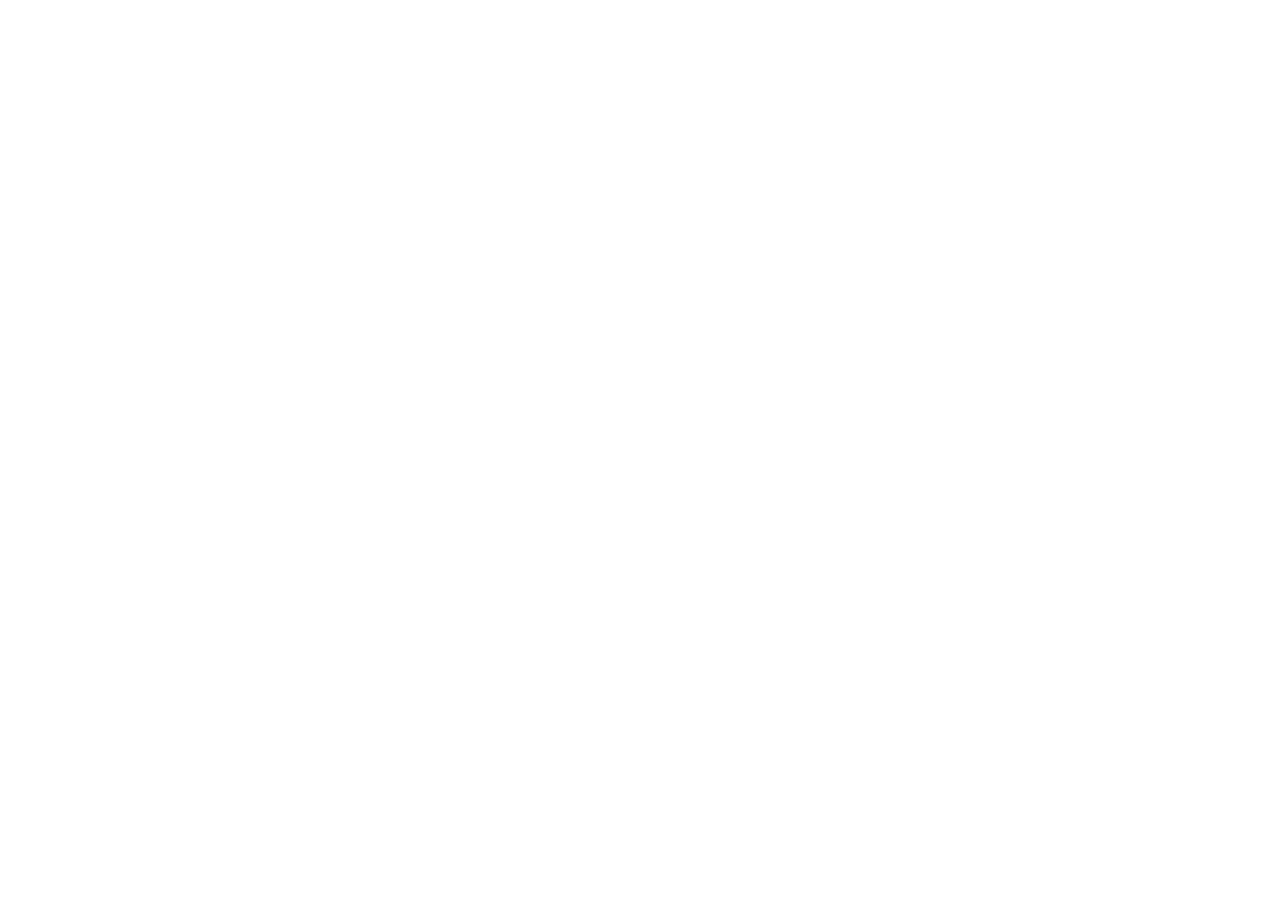
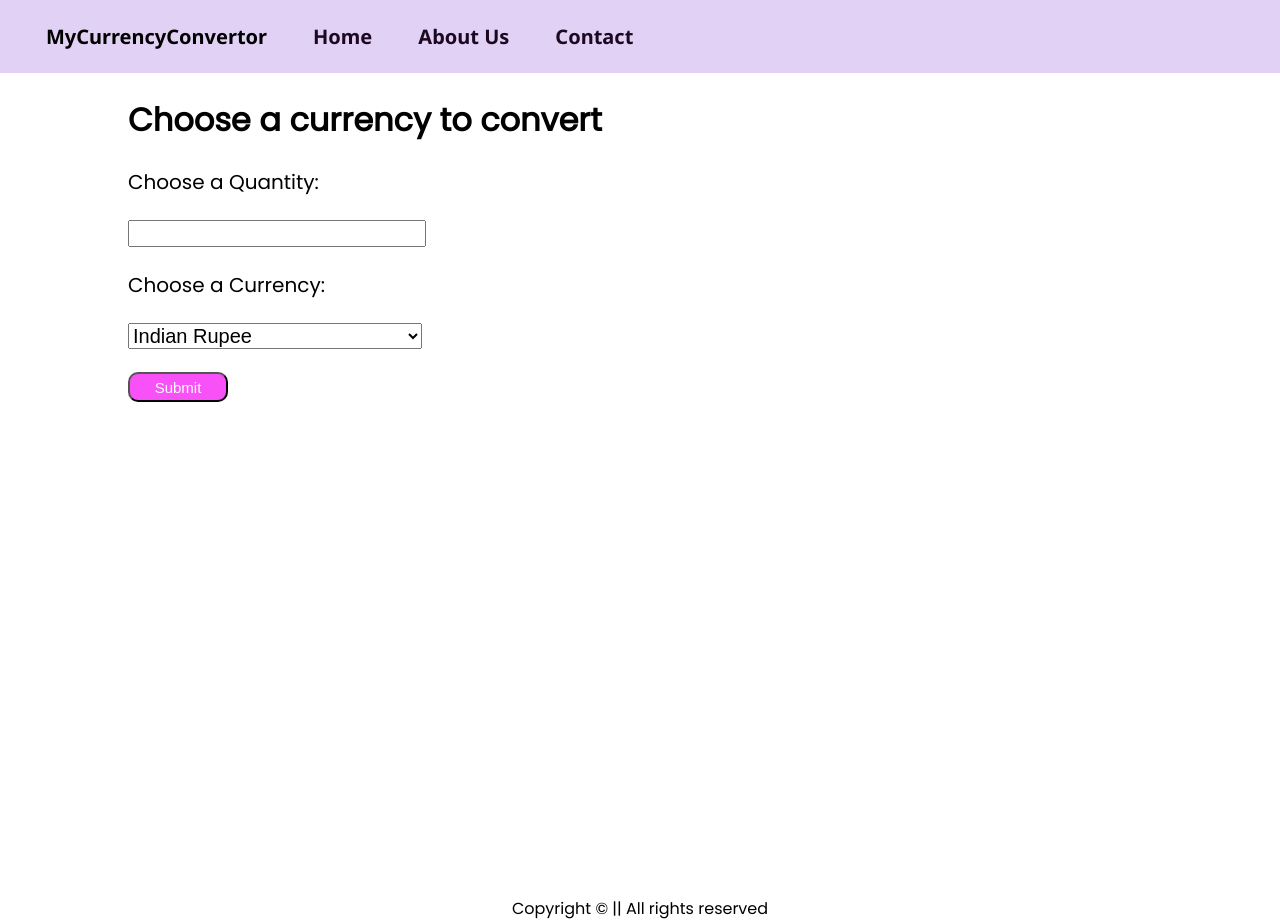
Before and after one commit to anjali-sharma-27/Currency-Convertor, a plain HTML site: page index.html in a window 1280 px wide. Before the commit the page ends 800 px from the top, so only its background shows below. Drawn offline with Linux system fonts and the light colour scheme.

Commit message:
changes commited

```diff
--- a/app.js
+++ b/app.js
@@ -0,0 +1,30 @@
+console.log("App.js working");
+
+
+
+const populate = async (value, currency) => {
+    let myStr = ""
+    url = "https://api.currencyapi.com/v3/latest?apikey=cur_live_7UStkUqQNBmahSoy8K635tE3Sjr5fK1UVPmVloZ2&base_currency=" + currency;
+    let response = await fetch(url);
+    let rJson = await response.json()
+    console.log(rJson)
+    for(let key of Object.keys(rJson["data"])){
+         myStr += ` <tr>
+                      <td>${key}</td>
+                      <td>${rJson["data"][key]["code"]}</td>
+                      <td>${ rJson["data"][key]["value"] * value}</td>
+                   </tr>
+                 `
+
+    }
+    const tableBody = document.querySelector("tbody");
+    tableBody.innerHTML = myStr;
+}
+
+const btn = document.querySelector(".btn");
+btn.addEventListener("click",(e) =>{
+    e.preventDefault()
+    const value = parseInt(document.querySelector("input[name='quantity']")).value;
+    const currency = document.querySelector("select[name='currency']").value;
+    populate(value, currency)
+})
--- a/index.html
+++ b/index.html
@@ -3,10 +3,62 @@
 <head>
     <meta charset="UTF-8">
     <meta name="viewport" content="width=device-width, initial-scale=1.0">
-    <title>Currency Convertor
-    </title>
+    <title>Currency Convertor - Convert your currency</title>
+    <link rel="stylesheet" href="style.css">
 </head>
 <body>
+    <nav>
+        <div class="logo">MyCurrencyConvertor</div>
+        <ul>
+            <li><a href="/home">Home</a></li>
+            <li><a href="/about">About Us</a></li>
+            <li><a href="/contact">Contact</a></li>
 
+        </ul>
+    </nav>
+
+    <div class="container">
+        <h1> Choose a currency to convert</h1>
+        <form action="/action.php" method="get">
+            <label for="quantity">Choose a Quantity:</label>
+            <input type="number" nwme="quantity" min="1" max="10">
+            <label for="currency">Choose a Currency:</label>
+             <select name="currency">
+                <option value="INR">Indian Rupee</option>
+                <option value="USD">US Dollar</option>
+                <option value="EUR">Euro</option>
+             </select>
+
+             <button type="submit" class="btn">Submit</button>
+        </form>
+
+        <div class="output">
+            <h2>Here is your converted values in different currencies</h2>
+               <table>
+                <!-- Table Header -->
+                <thead>
+                    <tr>
+                        <th>Currency</th>
+                        <th>Currency Code</th>
+                        <th>Value</th>
+
+                    </tr>
+                </thead>
+
+                <!-- Table Body -->
+                <tbody>
+
+
+                </tbody>
+
+            </table>
+
+        </div>
+    </div>
+
+    <footer>
+        Copyright &copy; || All rights reserved
+    </footer>
+    <script src="app.js"></script>
 </body>
 </html>
--- a/style.css
+++ b/style.css
@@ -0,0 +1,98 @@
+
+@import url('https://fonts.googleapis.com/css2??family=Noto+Sans:ital,wght@0,700;1,300&family=Poppins:ital,wght@400;600&display=swap');
+
+*{
+   margin: 0;
+   padding: 0;
+}
+
+nav{
+font-family: 'Noto Sans', sans-serif;
+font-weight: 900;
+display: flex;
+font-size: 20px;
+background-color: rgb(224, 209, 245);
+padding: 23px;
+}
+
+
+.logo{
+    display: flex;
+    align-items: center;
+    justify-content: center;
+    margin: 0 23px;
+}
+
+nav ul li{
+    list-style: none;
+    margin: 0 23px;
+}
+
+nav li a{
+    text-decoration: none;
+    color:rgb(30, 8, 33);
+    transition: all;
+    transition-duration: 500ms;
+}
+nav li a:hover{
+    color:rgb(156, 83, 224)
+}
+
+nav ul{
+    display: flex;
+}
+.container{
+    min-height: 100vh;
+    font-family: "Poppins", sans-serif;
+    /* background-color: pink; */
+    max-width: 80vw;
+    margin:auto;
+}
+
+.container h1 ,h2{
+    margin:23px 0;
+    /* padding:0; */
+
+}
+.container form{
+    display: flex;
+    flex-direction: column;
+
+}
+.container form label{
+font-size: 20px;
+
+}
+
+.container form label,input[type='number'], select{
+    width:23vw;
+    font-size: 20px;
+    margin-bottom:23px ;
+}
+
+.btn{
+    width: 100px;
+    height:30px;
+    padding: 5px, 8px;
+    font-size: 15px;
+    background: #f851f8;
+    color: white;
+    border-radius: 10px;
+    cursor: pointer;
+}
+
+.output{
+    display: none;
+}
+
+.output table{
+    width:50vw;
+    text-align: center;
+    border:2px solid black ;
+    font-size: 20px;
+}
+
+footer{
+    text-align: center;
+    font-family: "Poppins", sans-serif;
+}
```
